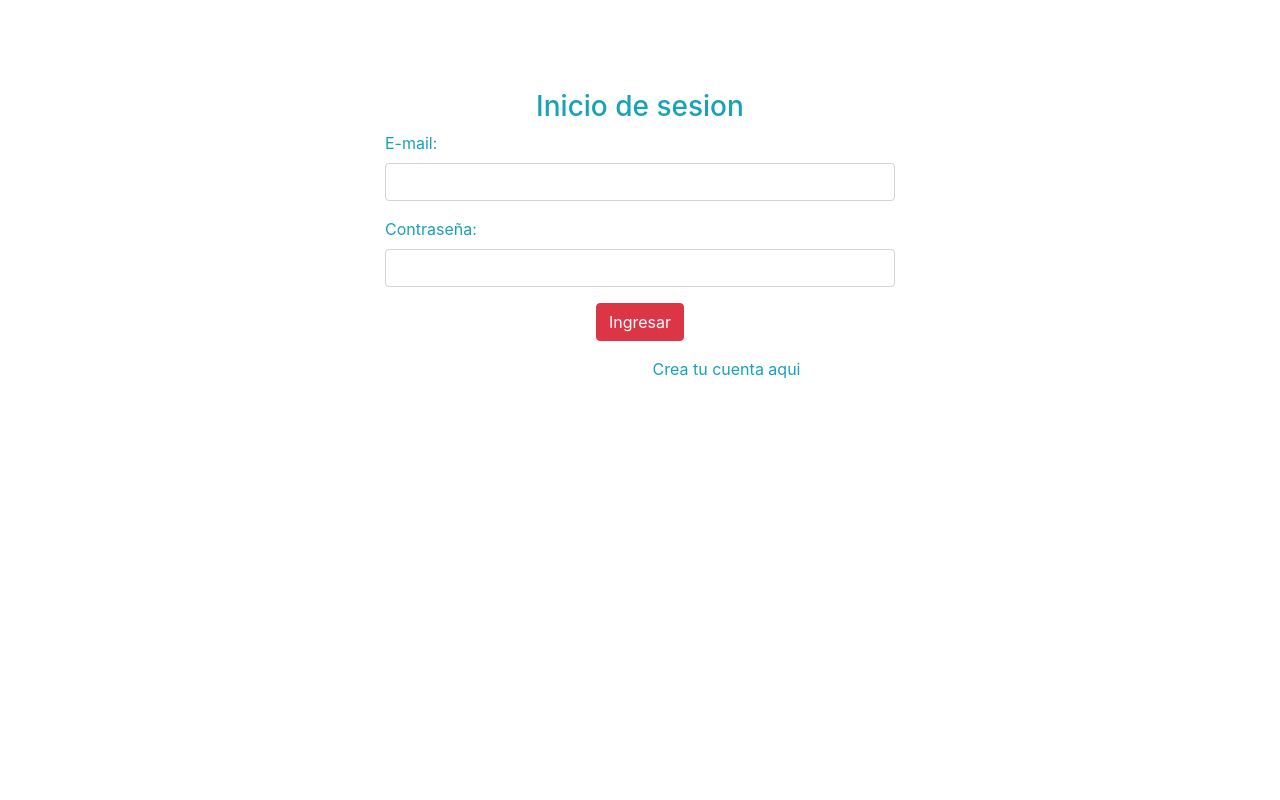
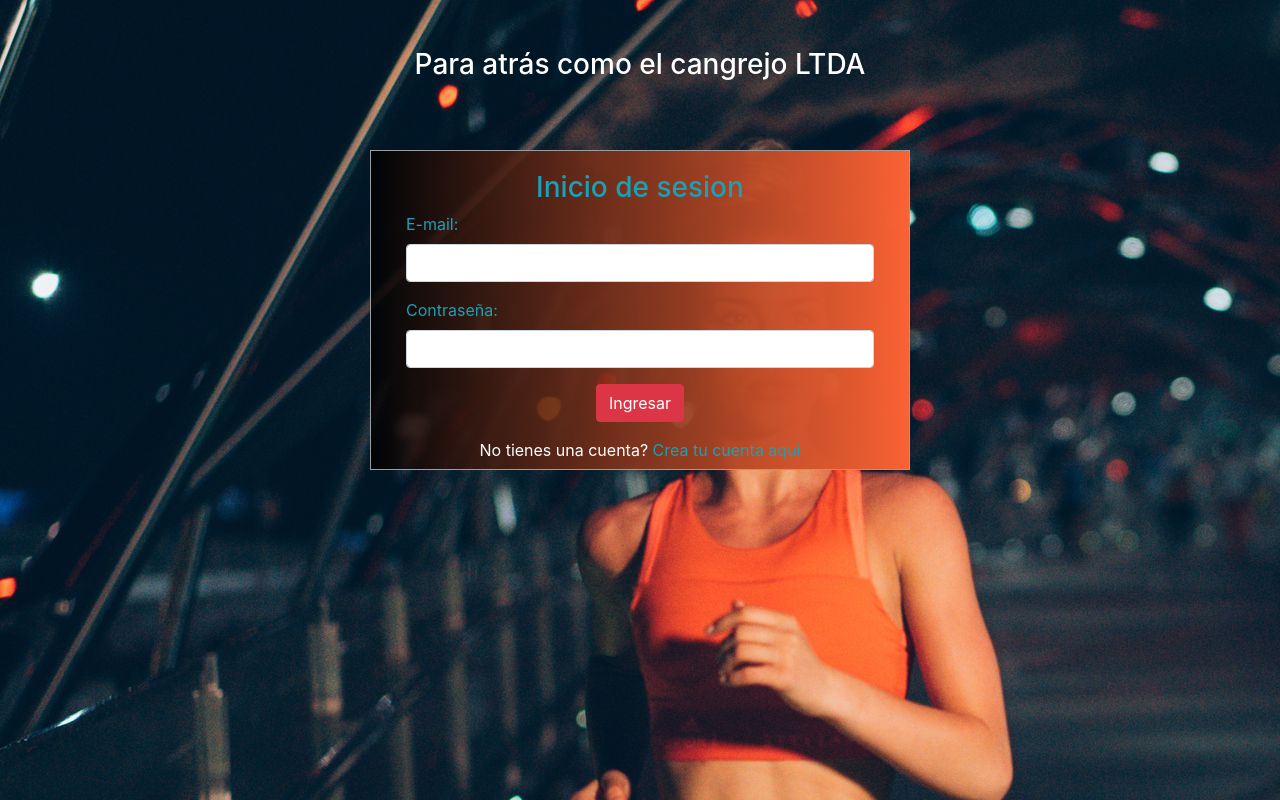
Before and after one commit to lmiguelpiza/frontciclo4, a plain HTML site: page frontreto1/index.html in a window 1280 px wide. Drawn offline with nearby package versions, Linux system fonts and the light colour scheme.

Commit message:
third commit

```diff
--- a/frontreto1/index.html
+++ b/frontreto1/index.html
@@ -6,7 +6,7 @@
     <meta http-equiv="X-UA-Compatible" content="IE=edge" />
     <meta name="viewport" content="width=device-width, initial-scale=1.0" />
     <link href="//maxcdn.bootstrapcdn.com/bootstrap/4.1.1/css/bootstrap.min.css" rel="stylesheet" id="bootstrap-css" />
-    <link rel="stylesheet" href="css/login.css">
+    <link rel="stylesheet" href="css/index.css">
     <script src="/js/login.js"></script>
     <script src="https://cdn.jsdelivr.net/npm/bootstrap@5.1.3/dist/js/bootstrap.bundle.min.js" integrity="sha384-ka7Sk0Gln4gmtz2MlQnikT1wXgYsOg+OMhuP+IlRH9sENBO0LRn5q+8nbTov4+1p" crossorigin="anonymous"></script>
 
```
